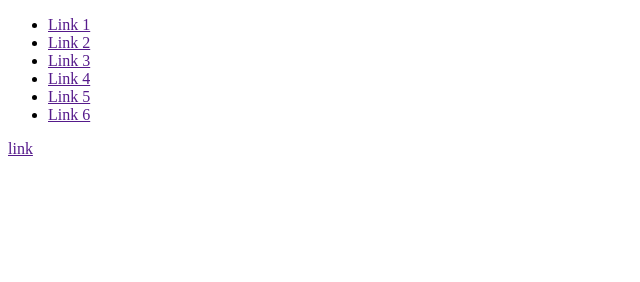
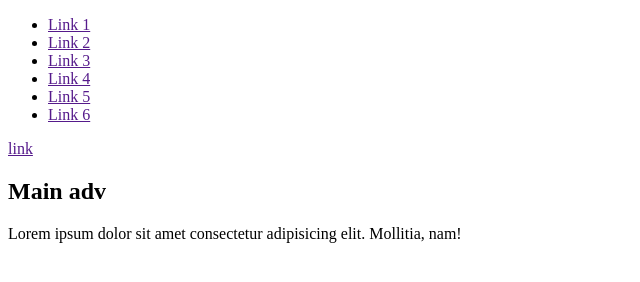
Before and after one commit to likermusic/test-tets1, a plain HTML site: page index.html in a window 1280 px wide. Shown: the whole page, without its empty margins (0-640 px from the left). Drawn offline with Linux system fonts and the light colour scheme.

Commit message:
add section adv

```diff
--- a/index.html
+++ b/index.html
@@ -21,6 +21,10 @@
   <aside>
     <a href="">link</a>
   </aside>
+  <div class="adv">
+    <h2>Main adv</h2>
+    <p>Lorem ipsum dolor sit amet consectetur adipisicing elit. Mollitia, nam!</p>
+  </div>
 </body>
 
 </html>
```
